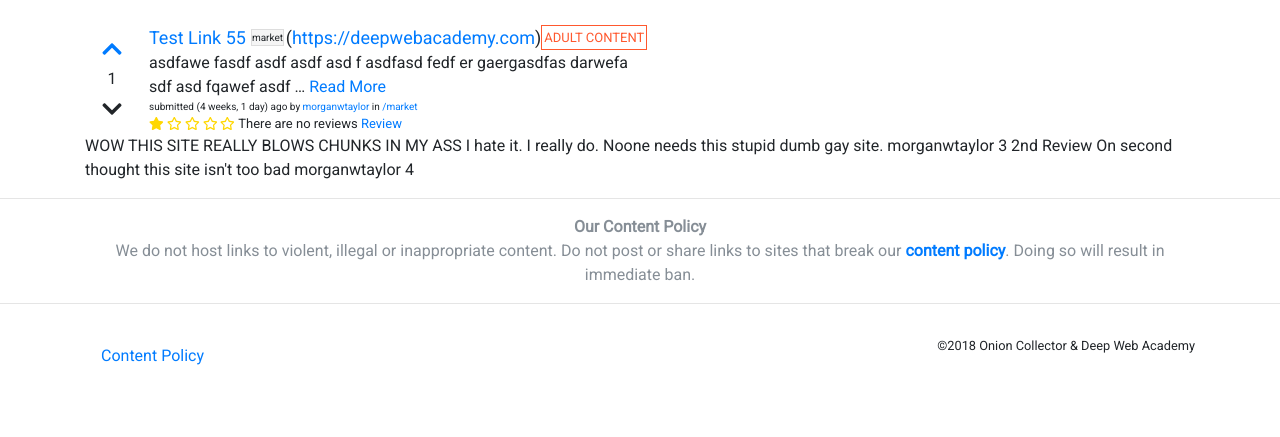
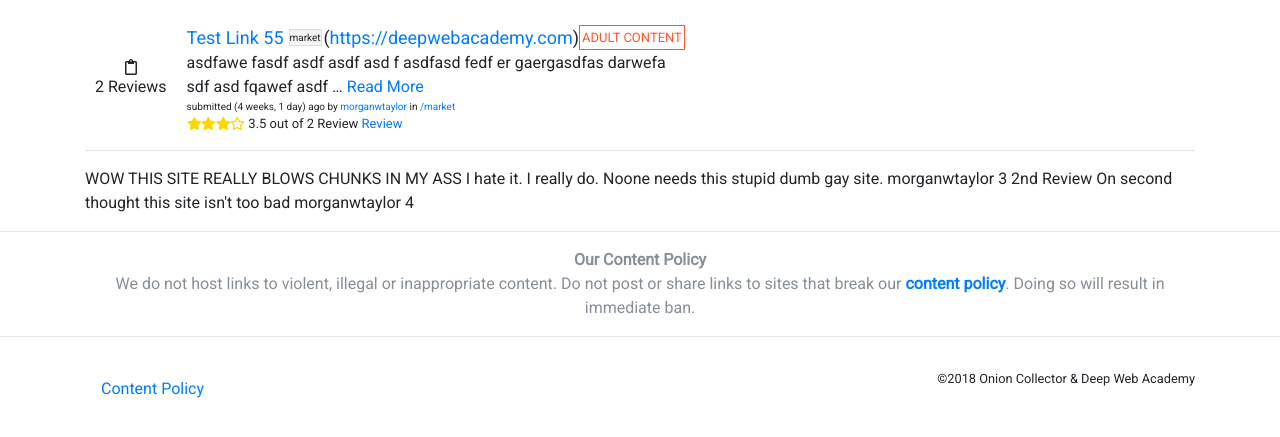
Before and after one commit to morganwtaylor/onioncollector, a Django app: a page that uses onioncollector/templates/base.html in a window 1280 px wide. Shown: the part 66-503 px from the top of the page. Run offline with Django 3.2, Linux system fonts and the light colour scheme; data comes from the database, SQL or seed files in the repository; both versions use the stored data as it was after the commit; some libraries are stand-ins or nearby versions.

Commit message:
Changed star ratings. Added Jqueary

```diff
--- a/links/models.py
+++ b/links/models.py
@@ -1,11 +1,12 @@
-from django.db import models
-
 from django.db import models
 from django.utils import timezone
 from django.conf import settings
 from django.urls import reverse
 from django.contrib.contenttypes.fields import GenericRelation
 from django.template.defaultfilters import slugify
+
+#extras
+import numpy as np
 
 class Category(models.Model):
     title = models.CharField(max_length=25)
@@ -51,10 +52,10 @@ class Link(models.Model):
         return reverse("links:detail", kwargs={'slug': self.slug})
 
     def average_rating(self):
-        all_ratings = map(lambda x: x.rating, self.review_set.all())
+        all_ratings = list(map(lambda x: x.rating, self.review_set.all()))
         return np.mean(all_ratings)
 
-    def save(self, *args, **kwargs):
+def save(self, *args, **kwargs):
         if not self.id:
             # Newly created object, so set slug
             self.slug = slugify(self.title)
--- a/links/templates/links/base/_link.html
+++ b/links/templates/links/base/_link.html
@@ -3,10 +3,10 @@
   <div class="pt-4">
       <div class="content-container">
         <div class="content-upvote-container">
-          <a class='like-btn no-style' data-href='{{ link.get_like_url }}' data-likes='{{ link.likes.count }}' href='{{ link.get_like_url }}'><i class="fas fa-chevron-up voting-arrows"></i></a>
+          <a><i class="far fa-clipboard"></i></a>
 
-            <p>{{ link.likes.count }}</p>
-          <i class="fas fa-chevron-down voting-arrows"></i>
+            <p>{{ link.review_set.count }} Review{{ link.review_set.count|pluralize  }}</p>
+
         </div>
         <div class="content-info">
           <div class="content-title">
@@ -33,20 +33,11 @@
           <!-- Post Info & Options-->
           <div class="content-details">
             <p class="t-xs">submitted ({{ link.created_at|timesince }}) ago by <a href="{% url 'links:user_account' username=link.user.username %}">{{ link.user }}</a> in <a href="{% url 'links:category_detail' slug=link.category.slug %}">/{{link.category.slug}}</a></p>
-            <p class="t-s">
-              <span class="fas fa-star"></span>
-              <span class="far fa-star"></span>
-              <span class="far fa-star"></span>
-              <span class="far fa-star"></span>
-              <span class="far fa-star"></span>
-                {% if reviews > 0 %}
-                  {{ reviews.count }}
-                {% else %}
-                  There are no reviews
-                {% endif %}
-              </span>
+            <p class="t-s"<p>
+                <span class="stars" data-rating="{{ link.average_rating }}" data-num-stars="5" ></span>
+                {{ link.average_rating }} out of {{ link.review_set.count }} Review{{ link.review_set|pluralize }}
               <a href="{% url 'links:review' slug=link.slug %}"> Review</a>
-              <span> </p>
+              </p>
           </div>
 
           <!-- DELETE AND EDIT VIEW -->
@@ -64,3 +55,4 @@
       </div>
   </div>
 </div>
+<hr>
--- a/links/views.py
+++ b/links/views.py
@@ -12,6 +12,8 @@ from django.views import generic
 #models
 from .models import Link, Category, Review
 from .forms import LinkForm, ReviewForm
+
+
 
 def home(request):
     return render(request, 'links/home.html')
--- a/onioncollector/settings.py
+++ b/onioncollector/settings.py
@@ -38,6 +38,7 @@ INSTALLED_APPS = [
     'links.apps.LinksConfig',
     'accounts.apps.AccountsConfig',
     'bootstrap3',
+    'vote',
     'django.contrib.admin',
     'django.contrib.auth',
     'django.contrib.contenttypes',
--- a/onioncollector/static/css/link.css
+++ b/onioncollector/static/css/link.css
@@ -80,6 +80,9 @@
   text-decoration: none;
 }
 
+.pt-4 {
+  padding:0;
+}
 
  /*-------  link-content seperator -------  */
 
--- a/onioncollector/templates/base.html
+++ b/onioncollector/templates/base.html
@@ -135,5 +135,25 @@
     <!-- Standard JS -->
     <script src="https://maxcdn.bootstrapcdn.com/bootstrap/4.0.0-beta.2/js/bootstrap.min.js" integrity="sha384-alpBpkh1PFOepccYVYDB4do5UnbKysX5WZXm3XxPqe5iKTfUKjNkCk9SaVuEZflJ" crossorigin="anonymous"></script>
 
+    <script>
+        $.fn.stars = function() {
+        return $(this).each(function() {
+
+            var rating = $(this).data("rating");
+
+            var numStars = $(this).data("numStars");
+
+            var fullStar = new Array(Math.floor(rating + 1)).join('<i class="fas fa-star"></i>');
+
+
+            var noStar = new Array(Math.floor(numStars + 1 - rating)).join('<i class="far fa-star"></i>');
+
+            $(this).html(fullStar + noStar);
+
+        });
+    }
+
+    $('.stars').stars();
+    </script>
   </body>
 </html>
```
Also changed, not shown: sqlite3.db.
